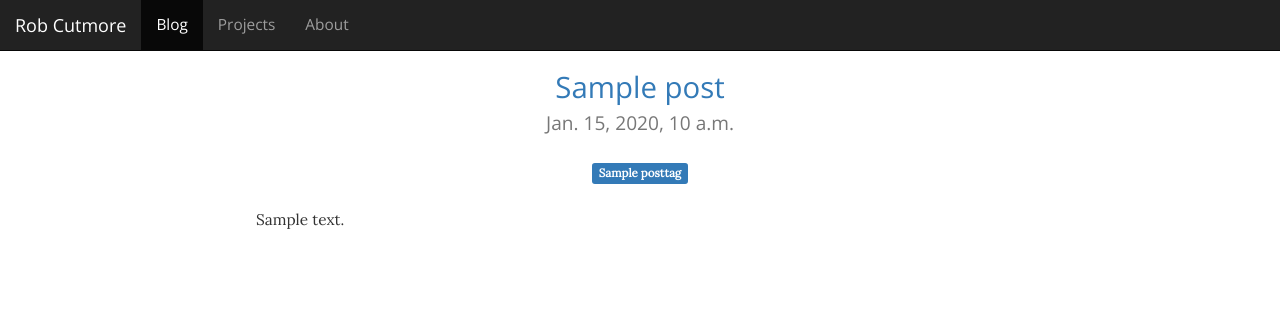
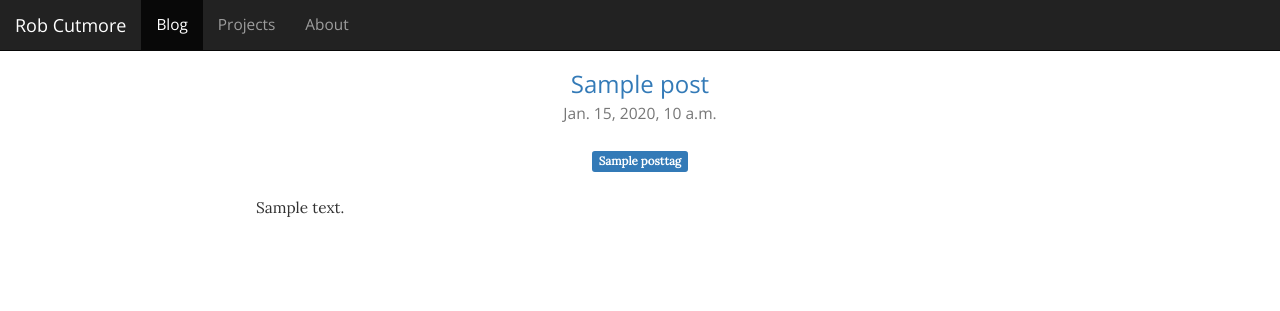
Before and after one commit to rcutmore/robcutmore.com, a Django app: page / in a window 1280 px wide. Shown: the top 311 px of the page. Run offline with Django 3.2, Linux system fonts and the light colour scheme; tables that the repository leaves empty hold one stand-in row (values such as "Sample post"); parts of the project's set-up code (start-up, migrations or seed data) failed here and were passed over; some libraries are stand-ins or nearby versions.

Commit message:
Update header fonts.

```diff
--- a/robcutmore-com/static/css/main.css
+++ b/robcutmore-com/static/css/main.css
@@ -1,6 +1,5 @@
 h1, h2, h3, h4, h5, h6 {
     font-family: 'Open Sans', sans-serif;
-    font-size: 2.1em;
 }
 
 p {
```
